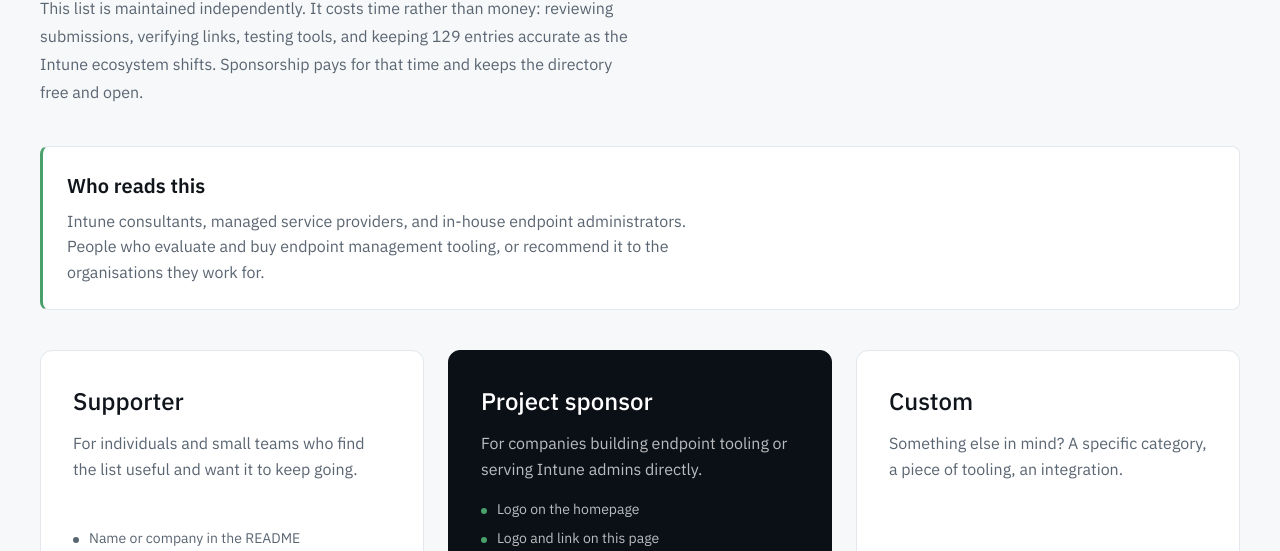
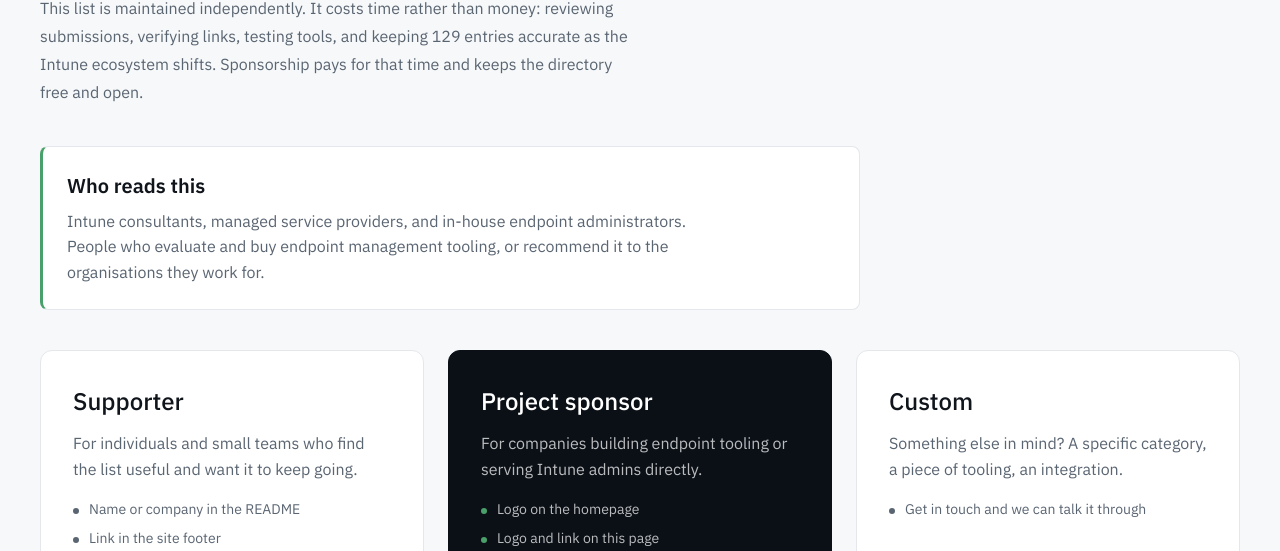
Before and after one commit to Deepshah0308/awesome-intunetools, a plain HTML site: page docs/sponsor.html in a window 1280 px wide. Shown: the part 249-800 px from the top of the page. Drawn offline with Linux system fonts and the light colour scheme.

Commit message:
Close the gaps on the sponsor page
Two things only visible once rendered:

- the tier cards stretched their description to fill the card, which
  bottom-aligned the benefit lists and left a hole above the short ones.
  Content starts at the top now; ragged bottoms are fine
- the two callouts ran the full 1200px while their text stopped at 70ch,
  leaving the same dead right half the CTA band used to have. Capped at
  820px so the box ends where the writing does

Co-Authored-By: Claude Opus 5 <noreply@anthropic.com>
Claude-Session: https://claude.ai/code/session_01SwNi4NCrC7v7H6vxhjcF3c

```diff
--- a/docs/style.css
+++ b/docs/style.css
@@ -284,7 +284,7 @@ a { color: var(--link); }
 .tiers { display: grid; grid-template-columns: repeat(auto-fit, minmax(260px, 1fr)); gap: var(--xl); margin: 40px 0; }
 .tier { background: #fff; border: 1px solid var(--hairline-cloud); border-radius: var(--r-xl); padding: var(--xxl); display: flex; flex-direction: column; }
 .tier h3 { font-size: 24px; font-weight: 500; margin-bottom: var(--md); }
-.tier p { font-size: 16px; font-weight: 400; color: var(--ink-muted); line-height: 1.6; margin: 0; flex: 1; }
+.tier p { font-size: 16px; font-weight: 400; color: var(--ink-muted); line-height: 1.6; margin: 0; }
 .tier ul { list-style: none; margin: var(--lg) 0 0; padding: 0; }
 .tier li { font-size: 14px; font-weight: 400; color: var(--ink-muted); padding-left: var(--lg); position: relative; margin-bottom: var(--sm); }
 .tier li::before { content: ""; position: absolute; left: 0; top: 9px; width: 6px; height: 6px; border-radius: var(--r-full); background: var(--ink-muted); }
@@ -293,7 +293,7 @@ a { color: var(--link); }
 .tier-featured p, .tier-featured li { color: var(--on-dark-muted); }
 .tier-featured li::before { background: var(--accent); }
 
-.callout { background: #fff; border: 1px solid var(--hairline-cloud); border-left: 3px solid var(--accent); border-radius: var(--r-md); padding: var(--xl); margin: 40px 0; }
+.callout { background: #fff; border: 1px solid var(--hairline-cloud); border-left: 3px solid var(--accent); border-radius: var(--r-md); padding: var(--xl); margin: 40px 0; max-width: 820px; }
 .callout h2 { font-size: 20px; font-weight: 600; margin-bottom: var(--sm); }
 .callout p { font-size: 16px; font-weight: 400; color: var(--ink-muted); line-height: 1.6; margin: 0; max-width: 70ch; }
 
```
